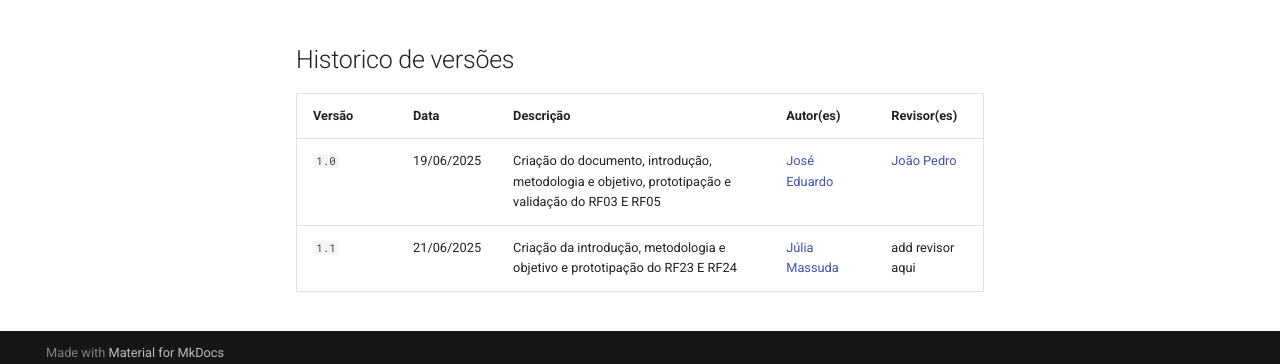
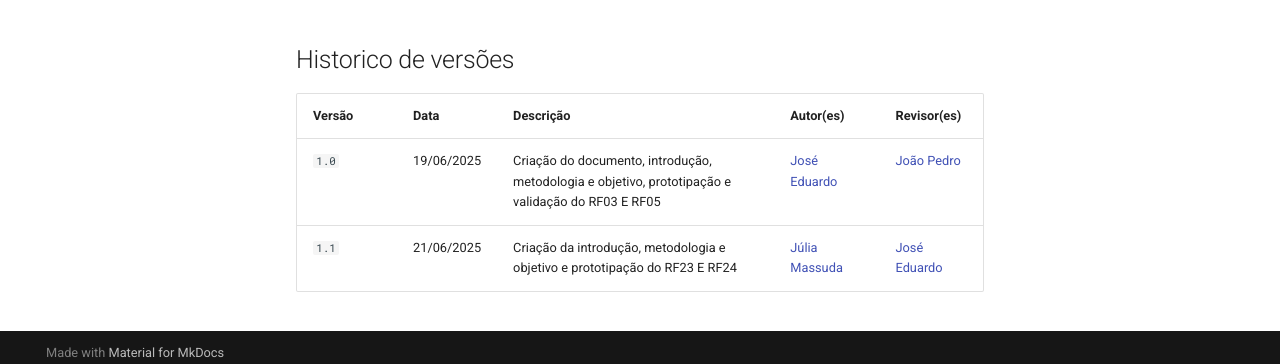
Before and after one commit to Requisitos-de-Software/2025.1-Meu-INSS, an MkDocs documentation site: the page built from docs/validacao/prototipacao.md, in a window 1280 px wide and 900 px high, scrolled down 7493 px. Shown: the part 524-888 px from the top of the window. Built offline with MkDocs 1.6.1 and Material for MkDocs 9.7.7, drawn with Linux system fonts in a browser that asks for light colours; comment, search, counter and statistics services are not loaded.

Commit message:
add revisor

```diff
--- a/docs/validacao/prototipacao.md
+++ b/docs/validacao/prototipacao.md
@@ -187,4 +187,4 @@ A usuária ***** testou o protótipo desenvolvido, especificamente o referente a
 | Versão | Data       | Descrição                                      | Autor(es)                                      | Revisor(es)                                    |
 | ------ | ---------- | ---------------------------------------------- | ---------------------------------------------- | ---------------------------------------------- |
 | `1.0`   | 19/06/2025 | Criação do documento, introdução, metodologia e objetivo, prototipação e validação do RF03 E RF05                         | [José Eduardo](https://github.com/jevprado)    | [João Pedro](https://github.com/JpRodrigues2) |
-| `1.1`   | 21/06/2025 | Criação da introdução, metodologia e objetivo e prototipação do RF23 E RF24                        |  [Júlia Massuda](https://github.com/JuliaReis18)  | add revisor aqui
+| `1.1`   | 21/06/2025 | Criação da introdução, metodologia e objetivo e prototipação do RF23 E RF24                        |  [Júlia Massuda](https://github.com/JuliaReis18)  | [José Eduardo](https://github.com/jevprado)
```
